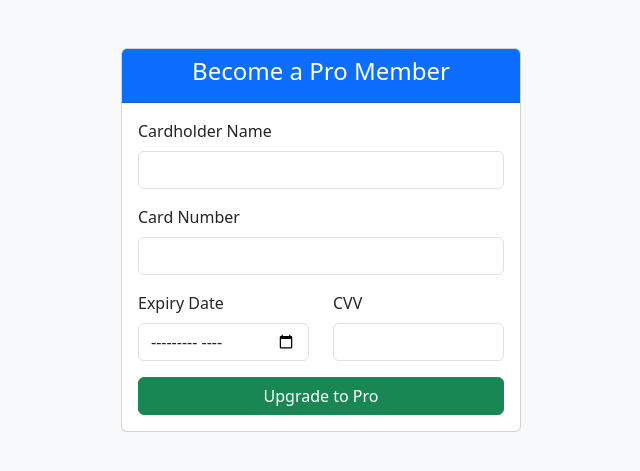
After one commit to nibirjoydhar/job-board, a PHP site: page /html/premium.php in a window 1280 px wide. The commit adds this page. Shown: the top 471 px of the page, without its empty margins (319-959 px from the left). Run offline with PHP 8.4, Linux system fonts and the light colour scheme; a user stored in the database is signed in.

Commit message:
... Updated

```diff
--- /dev/null
+++ b/html/premium.php
@@ -0,0 +1,79 @@
+<?php
+session_start();
+
+// Redirect if not logged in
+if (!isset($_SESSION['user_id'])) {
+    header("Location: login.php");
+    exit();
+}
+
+if ($_SERVER["REQUEST_METHOD"] == "POST") {
+    $card_number = $_POST['card_number'];
+    $expiry_date = $_POST['expiry_date'];
+    $cvv = $_POST['cvv'];
+    $cardholder_name = $_POST['cardholder_name'];
+
+    // Simulating payment processing (In a real system, integrate a payment gateway like Stripe)
+    if (!empty($card_number) && !empty($expiry_date) && !empty($cvv) && !empty($cardholder_name)) {
+        $_SESSION['is_premium'] = 1; // Mark user as premium
+        // After inserting card details, update the `is_premium` field for the user
+        $update_premium_status = "UPDATE users SET is_premium = 1 WHERE id = '$user_id'";
+        $conn->query($update_premium_status);
+
+        header("Location: profile.php?status=success");
+        exit();
+    } else {
+        $error = "All fields are required!";
+    }
+}
+?>
+
+<!DOCTYPE html>
+<html lang="en">
+
+<head>
+    <meta charset="UTF-8">
+    <meta name="viewport" content="width=device-width, initial-scale=1.0">
+    <title>Become a Pro Member</title>
+    <link href="https://cdn.jsdelivr.net/npm/bootstrap@5.3.0/dist/css/bootstrap.min.css" rel="stylesheet">
+</head>
+
+<body class="bg-light">
+
+    <div class="container mt-5">
+        <div class="card mx-auto" style="max-width: 400px;">
+            <div class="card-header text-center bg-primary text-white">
+                <h4>Become a Pro Member</h4>
+            </div>
+            <div class="card-body">
+                <?php if (isset($error)): ?>
+                    <div class="alert alert-danger"><?php echo $error; ?></div>
+                <?php endif; ?>
+                <form method="POST">
+                    <div class="mb-3">
+                        <label class="form-label">Cardholder Name</label>
+                        <input type="text" name="cardholder_name" class="form-control" required>
+                    </div>
+                    <div class="mb-3">
+                        <label class="form-label">Card Number</label>
+                        <input type="text" name="card_number" class="form-control" maxlength="16" required>
+                    </div>
+                    <div class="row">
+                        <div class="col-md-6 mb-3">
+                            <label class="form-label">Expiry Date</label>
+                            <input type="month" name="expiry_date" class="form-control" required>
+                        </div>
+                        <div class="col-md-6 mb-3">
+                            <label class="form-label">CVV</label>
+                            <input type="text" name="cvv" class="form-control" maxlength="3" required>
+                        </div>
+                    </div>
+                    <button type="submit" class="btn btn-success w-100">Upgrade to Pro</button>
+                </form>
+            </div>
+        </div>
+    </div>
+
+</body>
+
+</html>
```
Also changed, not shown: html/header.php (+8 -0 lines), html/login.php (+15 -0 lines).
